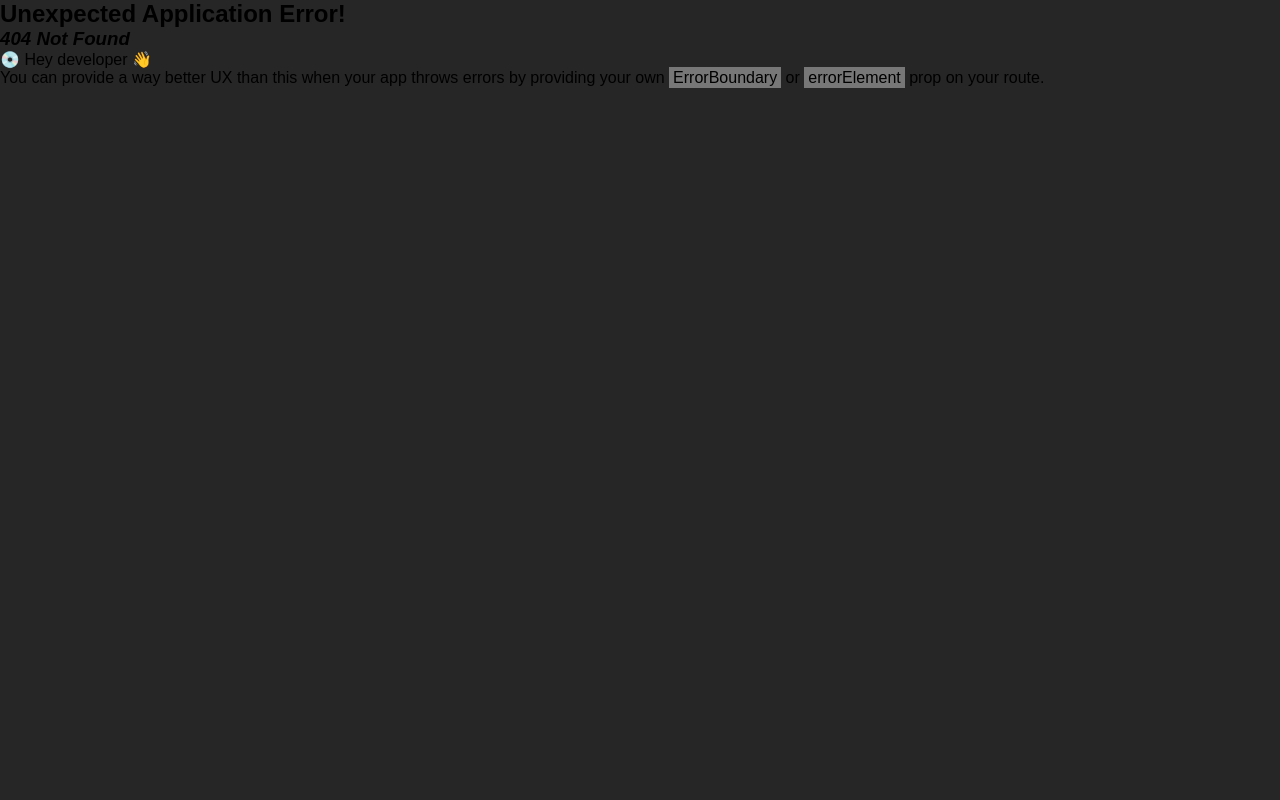
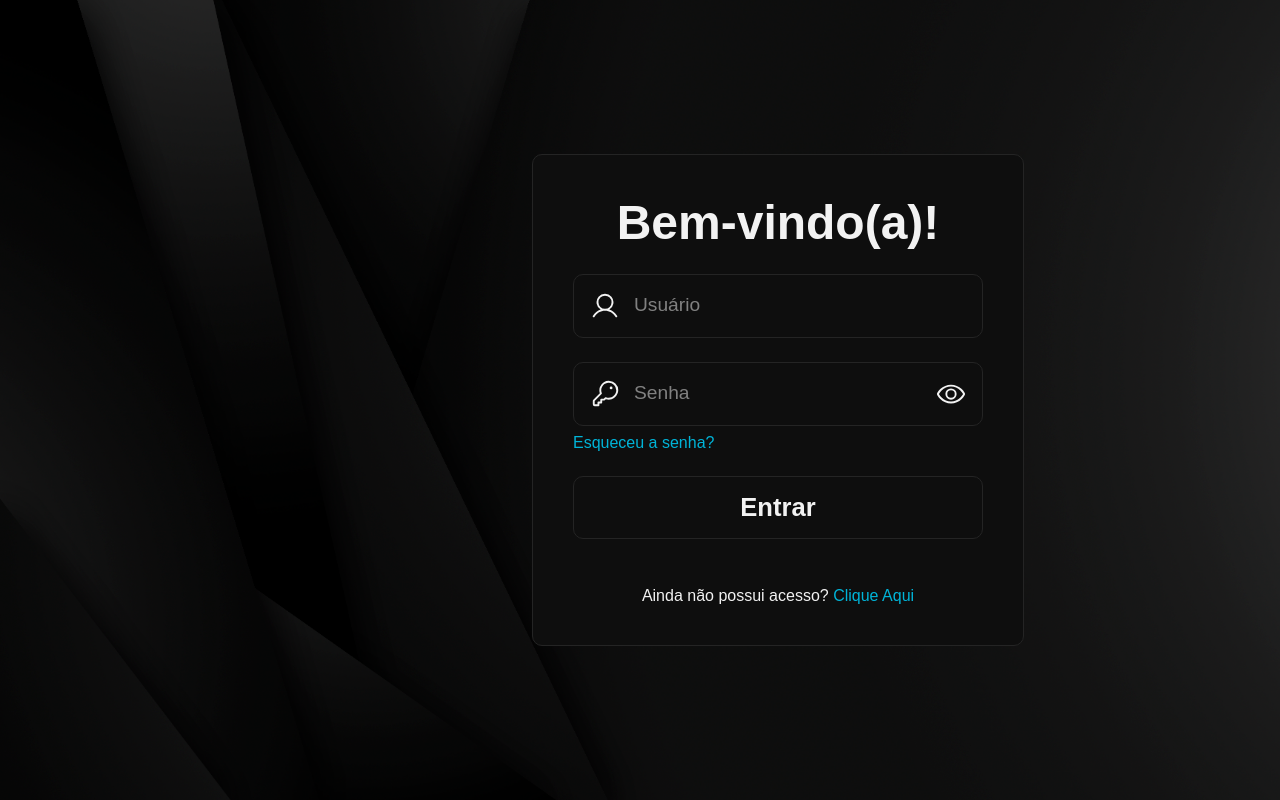
Before and after one commit to gabrieloliveiracrz/auto-control-parts, a React (Vite) app: page /login/signIn in a window 1280 px wide. Before the commit this address had no page. Built offline with nearby package versions, Linux system fonts and the light colour scheme; a web font is replaced by a local one.

Commit message:
fix errors

```diff
--- a/src/pages/login/SignIn/SignIn.jsx
+++ b/src/pages/login/SignIn/SignIn.jsx
@@ -110,7 +110,7 @@ const SignIn = () => {
       <s.SignUp>
         <s.p>
           Ainda não possui acesso?{' '}
-          <s.StyledLink to="/login/SignUp">
+          <s.StyledLink to="/login/signUp">
             <s.Span>Clique Aqui</s.Span>
           </s.StyledLink>
         </s.p>
```
Also changed, not shown: src/main.jsx (+3 -17 lines).
